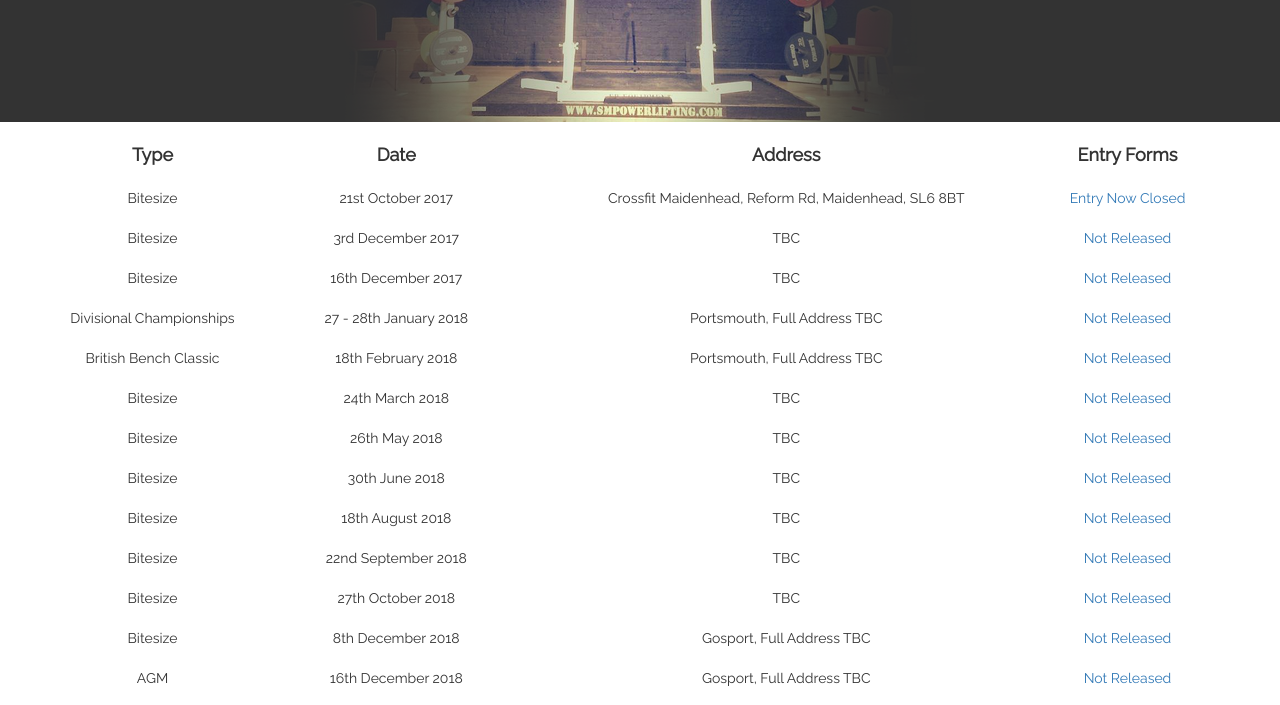
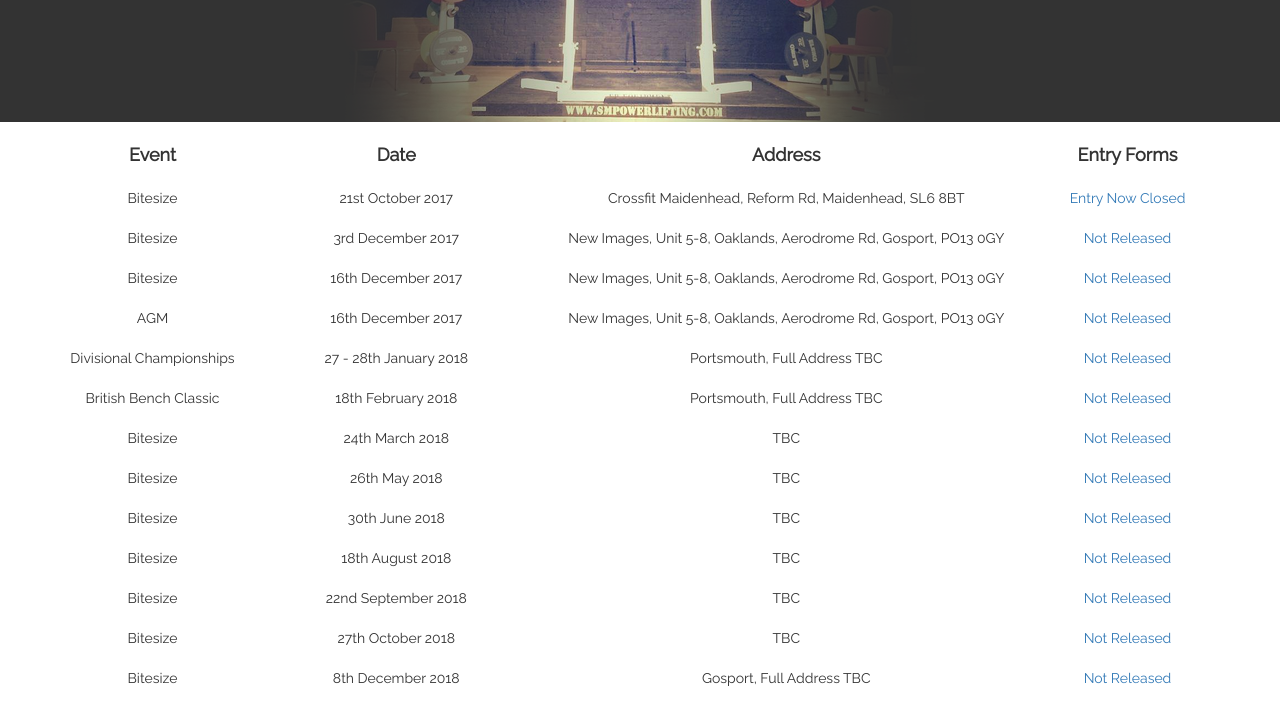
Before and after one commit to Samb1n0/smplns, a plain HTML site: page Live/events.html in a window 1280 px wide. Shown: the part 150-855 px from the top of the page. Drawn offline with nearby package versions, Linux system fonts and the light colour scheme.

Commit message:
changes to date on events page and added addresses

```diff
--- a/Live/events.html
+++ b/Live/events.html
@@ -68,7 +68,7 @@
 <!-- main body text -->
 <div class="container font-change">
     <div class="row EventsPageTableHeadings centerText hidden-xs">
-            <div class="col-sm-2">Type</div>
+            <div class="col-sm-2">Event</div>
             <div class="col-sm-3">Date</div>
             <div class="col-sm-5">Address</div>
             <div class="col-sm-2">Entry Forms</div>
@@ -84,14 +84,21 @@
     <div class="row centerText">
             <div class="col-sm-2">Bitesize</div>
             <div class="col-sm-3">3rd December 2017</div>
-            <div class="col-sm-5">TBC</div>
+            <div class="col-sm-5">New Images, Unit 5-8, Oaklands, Aerodrome Rd, Gosport, PO13 0GY</div>
             <div class="col-sm-2"><a href="#">Not Released</a></div>
     </div>
 <br>
     <div class="row centerText">
             <div class="col-sm-2">Bitesize</div>
             <div class="col-sm-3">16th December 2017</div>
-            <div class="col-sm-5">TBC</div>
+            <div class="col-sm-5">New Images, Unit 5-8, Oaklands, Aerodrome Rd, Gosport, PO13 0GY</div>
+            <div class="col-sm-2"><a href="#">Not Released</a></div>
+    </div>
+<br>
+    <div class="row centerText">
+            <div class="col-sm-2">AGM</div>
+            <div class="col-sm-3">16th December 2017</div>
+            <div class="col-sm-5">New Images, Unit 5-8, Oaklands, Aerodrome Rd, Gosport, PO13 0GY</div>
             <div class="col-sm-2"><a href="#">Not Released</a></div>
     </div>
 <br>
@@ -157,13 +164,6 @@
             <div class="col-sm-5">Gosport, Full Address TBC</div>
             <div class="col-sm-2"><a href="#">Not Released</a></div>
     </div>
-<br>
-    <div class="row centerText">
-            <div class="col-sm-2">AGM</div>
-            <div class="col-sm-3">16th December 2018</div>
-            <div class="col-sm-5">Gosport, Full Address TBC</div>
-            <div class="col-sm-2"><a href="#">Not Released</a></div>
-    </div>
 
 </div>
 
```
